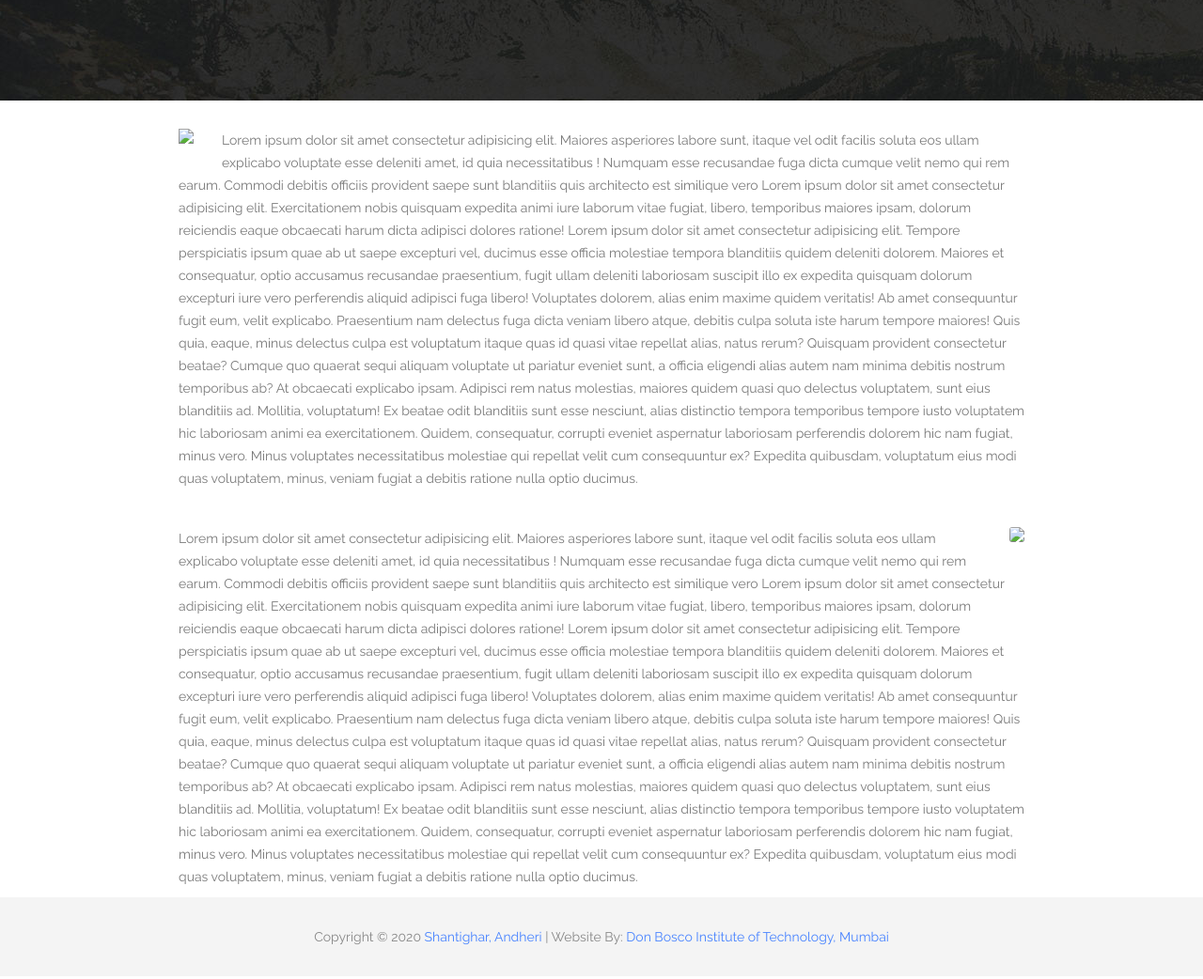
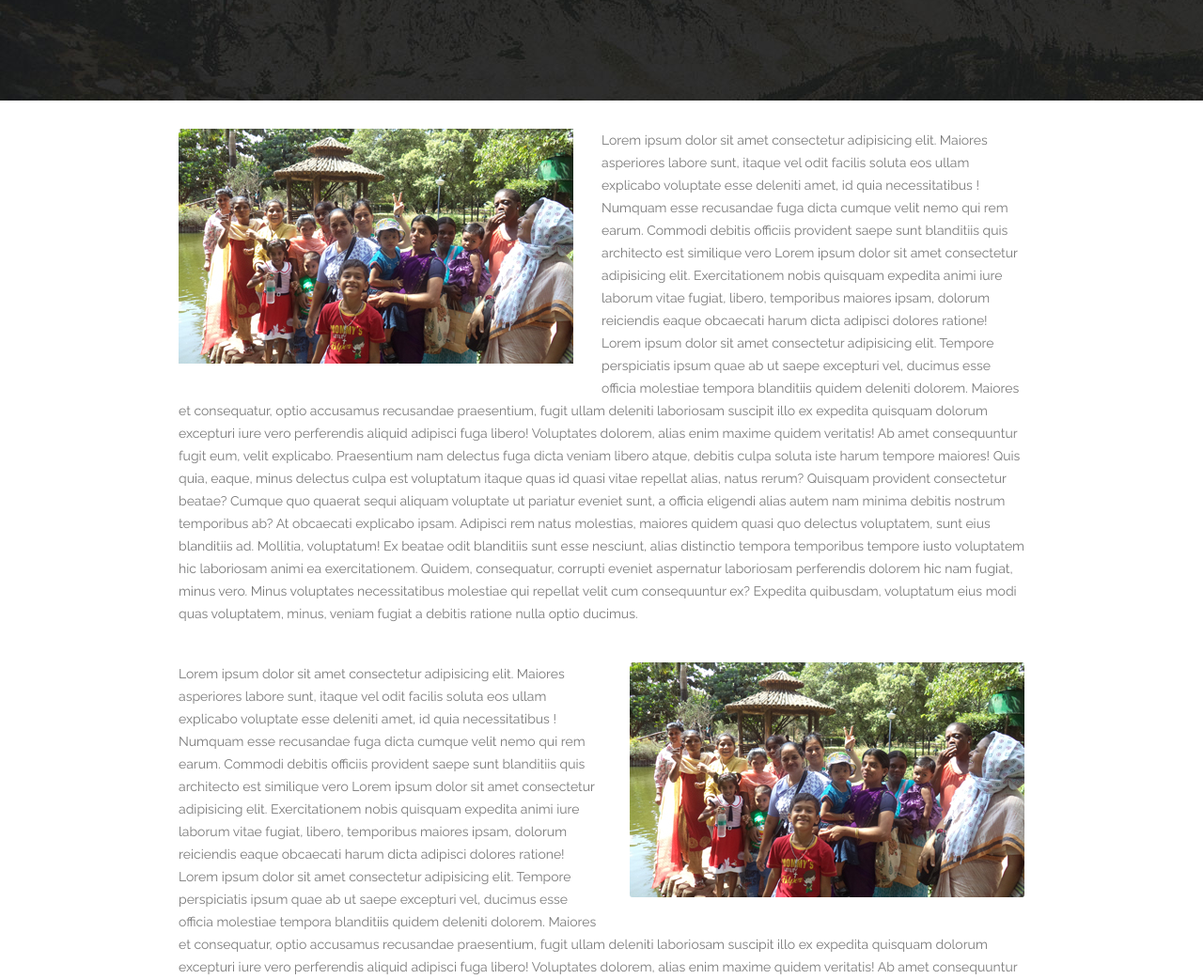
Before and after one commit to grejojoby/shantighar-website, a plain HTML site: page service.html in a window 1280 px wide. Shown: the part 439-1481 px from the top of the page at 94% size. Drawn offline with nearby package versions, Linux system fonts and the light colour scheme; the site is published under a folder, as on GitHub Pages, so addresses that start at the root find nothing.

Commit message:
path issues fix

```diff
--- a/service.html
+++ b/service.html
@@ -99,7 +99,7 @@
     <div class="blog" style="display: flex;flex-direction: column;justify-content: center;align-items: center;">
         <!-- one imaeg with para -->
         <div style="max-width: 75%;">
-            <img src="/img/act1.jpg" style="float:left;margin:3rem;height: 100%;"></img>
+            <img src="img/act1.jpg" style="float:left;margin:3rem;height: 100%;"></img>
             <p style="padding: 3rem;padding-bottom: 0rem;">Lorem ipsum dolor sit amet consectetur adipisicing elit.
                 Maiores asperiores labore
                 sunt,
@@ -131,7 +131,7 @@
 
         </div>
         <div style="max-width: 75%;">
-            <img src="/img/act1.jpg" class="rounded-lg" style="float:right;margin:3rem;height: 100%;"></img>
+            <img src="img/act1.jpg" class="rounded-lg" style="float:right;margin:3rem;height: 100%;"></img>
             <p style="padding: 3rem;padding-bottom: 0rem;">Lorem ipsum dolor sit amet consectetur adipisicing elit.
                 Maiores asperiores labore
                 sunt,
```
